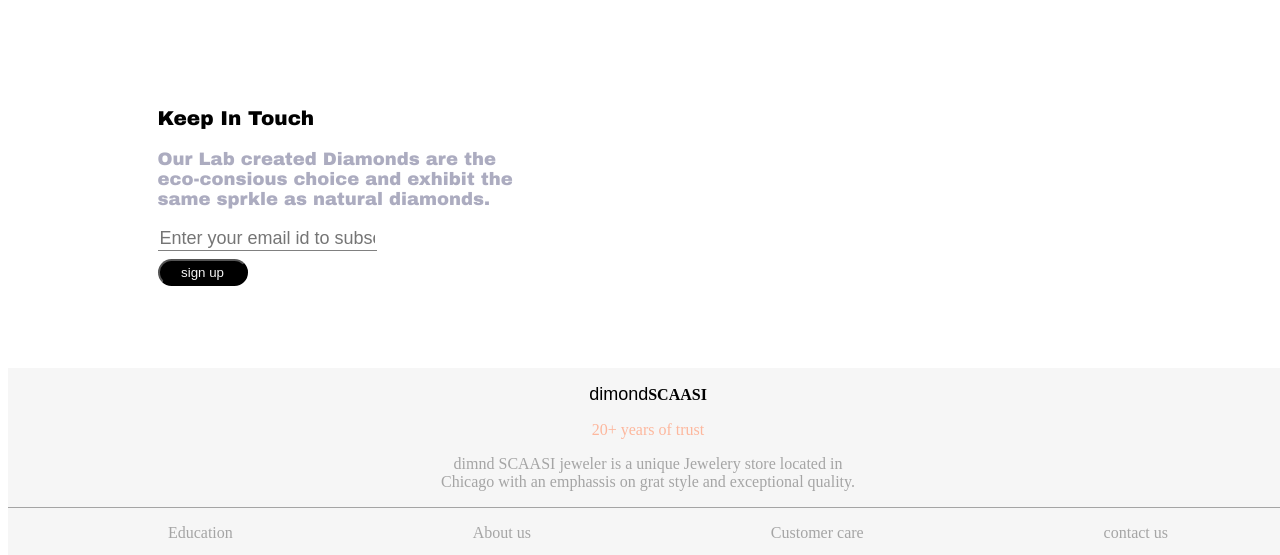
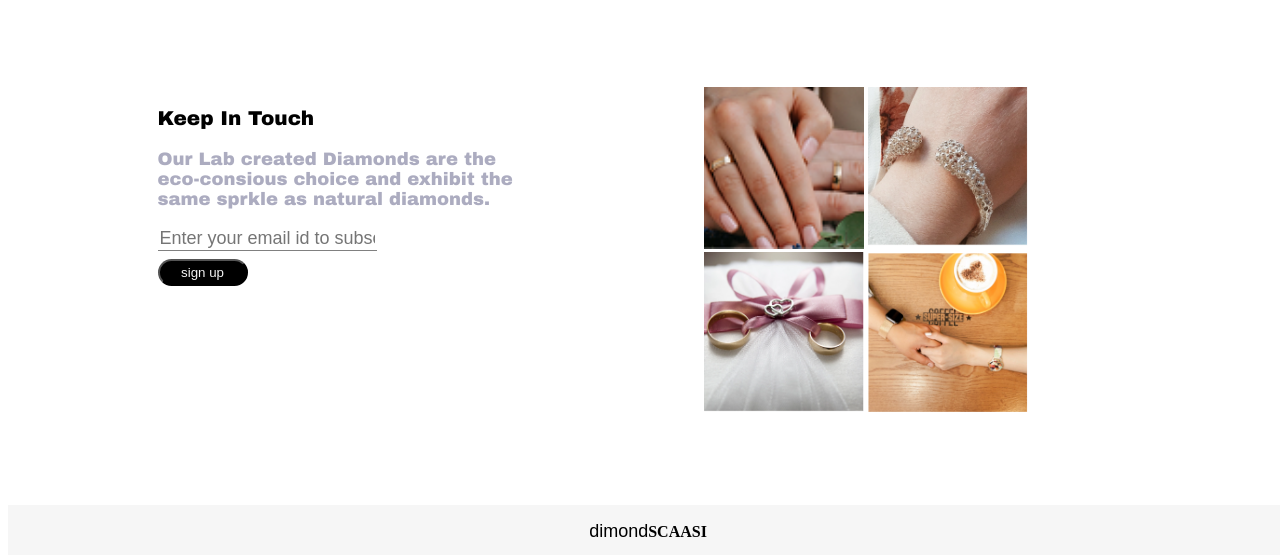
Before and after one commit to ankitbinjola/diamond-test, a website: page index.html in a window 1280 px wide. Shown: the part 1762-2317 px from the top of the page. Drawn offline with nearby package versions, Linux system fonts and the light colour scheme; files that its build step writes are made by us from their sources; the site is published under a folder, as on GitHub Pages, so addresses that start at the root find nothing.

Commit message:
Update index.html

```diff
--- a/index.html
+++ b/index.html
@@ -333,13 +333,13 @@
                         <div style="width: 40%;">
                           <div class="upper">
                             <div class="firstUpper">
-                              <img src="/assets/images/hands_with_rings.bmp" alt="">
+                              <img src="./assets/images/hands_with_rings.bmp" alt="">
                             </div>
-                            <div class="firstBottom"><img src="/assets/images/keep_in_touch_1.bmp" alt=""></div>
+                            <div class="firstBottom"><img src="./assets/images/keep_in_touch_1.bmp" alt=""></div>
                           </div>
                           <div class="lower">
-                            <div class="secondUpper"><img src="/assets/images/keep_in_touch_2.bmp" alt=""></div>
-                            <div class="secondBottom"><img src="/assets/images/keep_in_touch_3.bmp" alt=""></div>
+                            <div class="secondUpper"><img src="./assets/images/keep_in_touch_2.bmp" alt=""></div>
+                            <div class="secondBottom"><img src="./assets/images/keep_in_touch_3.bmp" alt=""></div>
                           </div>
                         </div>
                         </div>
```
